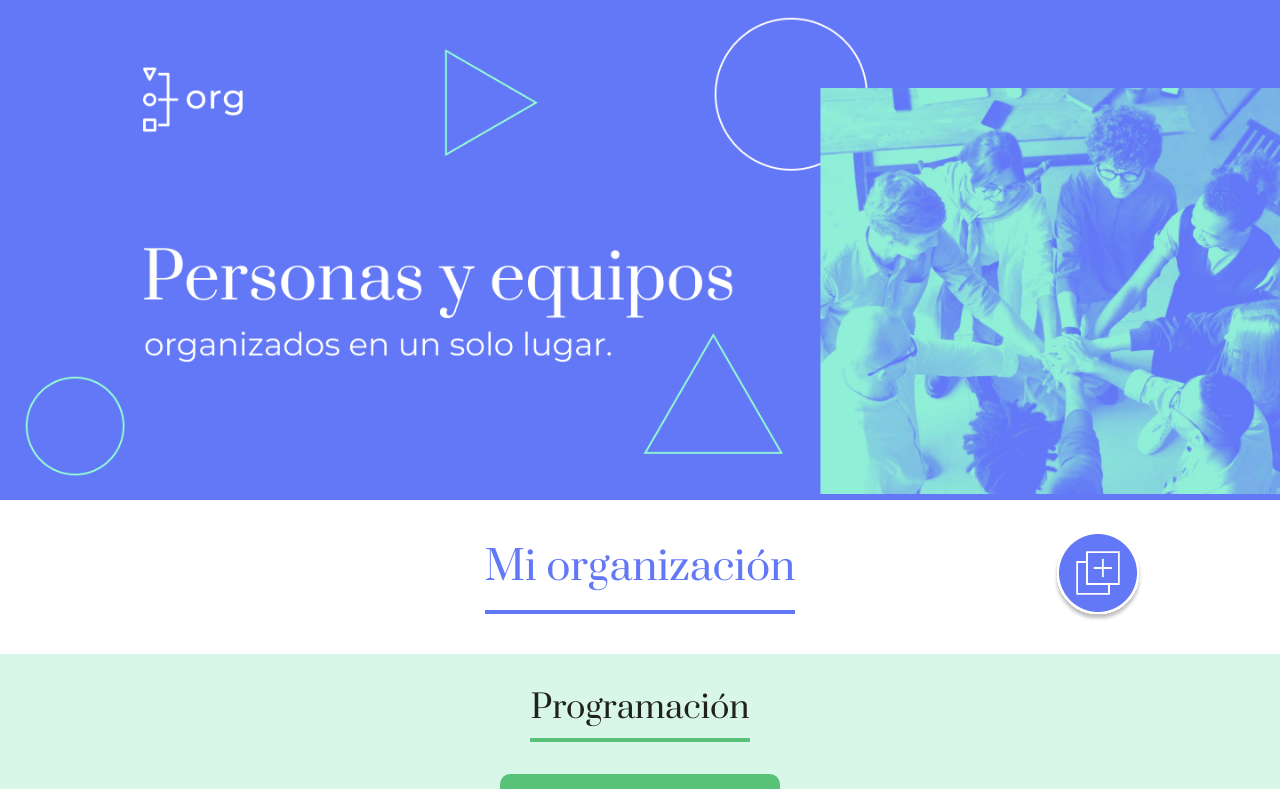
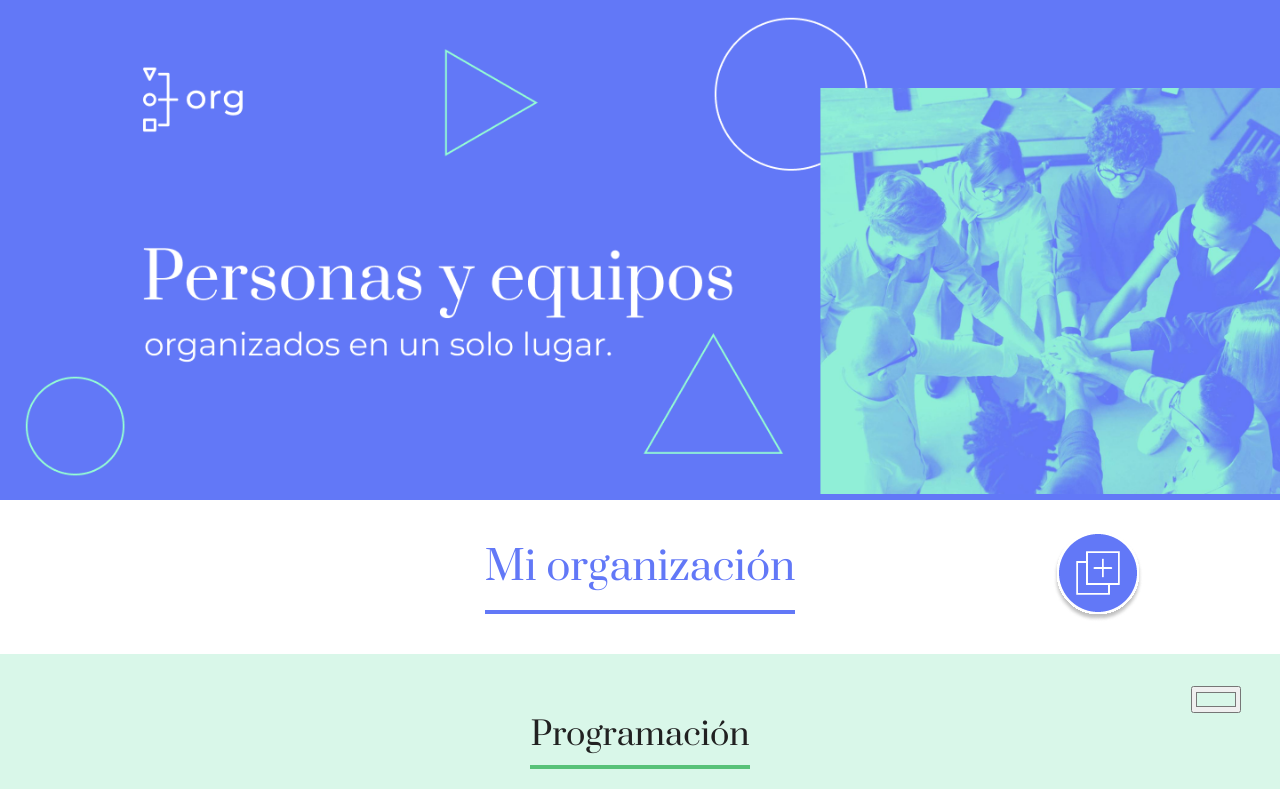
Before and after one commit to JuanC046/Org, a React (Create React App) app: page / in a window 1280 px wide. Shown: the top 789 px of the page. Built offline with nearby package versions, Linux system fonts and the light colour scheme.

Commit message:
Add team colors change

```diff
--- a/package.json
+++ b/package.json
@@ -6,6 +6,7 @@
     "@testing-library/jest-dom": "^5.17.0",
     "@testing-library/react": "^13.4.0",
     "@testing-library/user-event": "^13.5.0",
+    "hex-to-rgba": "^2.0.1",
     "react": "^18.3.1",
     "react-dom": "^18.3.1",
     "react-icons": "^5.3.0",
--- a/src/App.js
+++ b/src/App.js
@@ -8,8 +8,39 @@ import Form from "./components/Form/Form";
 import MyOrg from "./components/MyOrg/MyOrg";
 import Team from "./components/Team/Team";
 import Footer from "./components/Footer/Footer";
+
+import hexToRgba from 'hex-to-rgba';
 function App() {
     const [showForm, setShowForm] = useState(false);
+    const [teams, setTeams] = useState([
+        {
+            name: "Programación",
+            primaryColor: "#57C278",
+            secondaryColor: "#D9F7E9",
+        },
+        {
+            name: "Front End",
+            primaryColor: "#82CFFA",
+            secondaryColor: "#E8F8FF",
+        },
+        {
+            name: "Data Science",
+            primaryColor: "#A6D157",
+            secondaryColor: "#F0F8E2",
+        },
+        { name: "Devops", primaryColor: "#E06B69", secondaryColor: "#FDE7E8" },
+        {
+            name: "UX y Diseño",
+            primaryColor: "#DB6EBF",
+            secondaryColor: "#FAE9F5",
+        },
+        { name: "Móvil", primaryColor: "#FFBA05", secondaryColor: "#FFF5D9" },
+        {
+            name: "Innovación y  Gestión",
+            primaryColor: "#FF8A29",
+            secondaryColor: "#FFEEDF",
+        },
+    ]);
     const [members, setMembers] = useState([
         {
             name: "Juan López",
@@ -41,45 +72,25 @@ function App() {
         setShowForm(!showForm);
     };
 
-    // Teams list
-    const teams = [
-        {
-            name: "Programación",
-            primaryColor: "#57C278",
-            secondaryColor: "#D9F7E9",
-        },
-        {
-            name: "Front End",
-            primaryColor: "#82CFFA",
-            secondaryColor: "#E8F8FF",
-        },
-        {
-            name: "Data Science",
-            primaryColor: "#A6D157",
-            secondaryColor: "#F0F8E2",
-        },
-        { name: "Devops", primaryColor: "#E06B69", secondaryColor: "#FDE7E8" },
-        {
-            name: "UX y Diseño",
-            primaryColor: "#DB6EBF",
-            secondaryColor: "#FAE9F5",
-        },
-        { name: "Móvil", primaryColor: "#FFBA05", secondaryColor: "#FFF5D9" },
-        {
-            name: "Innovación y  Gestión",
-            primaryColor: "#FF8A29",
-            secondaryColor: "#FFEEDF",
-        },
-    ];
+    const updateColor = (color, teamName) => {
+        setTeams(
+            teams.map((team) => {
+                if (team.name === teamName) {
+                    team.primaryColor = color;
+                    team.secondaryColor = hexToRgba(color, 0.5);
+                }
+                return team;
+            })
+        );
+    };
 
     const newMember = (member) => {
         console.log("New member:", member);
         setMembers([...members, member]);
     };
-
     const deleteMember = (member) => {
         setMembers(members.filter((m) => m !== member));
-    }
+    };
 
     return (
         <div className="App">
@@ -100,6 +111,7 @@ function App() {
                         (member) => member.team === team.name
                     )}
                     deleteMember={deleteMember}
+                    updateColor={updateColor}
                 />
             ))}
             <Footer />
--- a/src/components/Team/Team.css
+++ b/src/components/Team/Team.css
@@ -5,6 +5,14 @@
     align-items: center;
     justify-content: center;
 }
+.color-picker {
+    position: relative;
+    top: 32px;
+    left: 45%;
+    box-sizing: border-box;
+}
+
+
 .team h3 {
     font-size: 2rem;
     font-weight: 400;
--- a/src/components/Team/Team.js
+++ b/src/components/Team/Team.js
@@ -1,8 +1,14 @@
 import "./Team.css";
 
+
 import Member from "../Member/Member";
-const Team = ({ team, members, deleteMember }) => {
+const Team = ({ team, members, deleteMember, updateColor }) => {
     const { name, primaryColor, secondaryColor } = team;
+
+
+    const handleColorChange = (e) => {
+        updateColor(e.target.value, name);
+    };
     return (
         <>
             {members.length > 0 && (
@@ -12,6 +18,8 @@ const Team = ({ team, members, deleteMember }) => {
                         backgroundColor: secondaryColor,
                     }}
                 >
+                    <input className="color-picker" type="color" value={secondaryColor}
+                    onChange={handleColorChange}/>
                     <h3
                         style={{
                             borderColor: primaryColor,
@@ -21,7 +29,12 @@ const Team = ({ team, members, deleteMember }) => {
                     </h3>
                     <div className="team-members">
                         {members.map((member, index) => (
-                            <Member key={index} member={member} primaryColor={primaryColor} deleteMember={deleteMember} />
+                            <Member
+                                key={index}
+                                member={member}
+                                primaryColor={primaryColor}
+                                deleteMember={deleteMember}
+                            />
                         ))}
                     </div>
                 </section>
```
Also changed, not shown: 1 other file (tests, documents, lock files or other folders).
